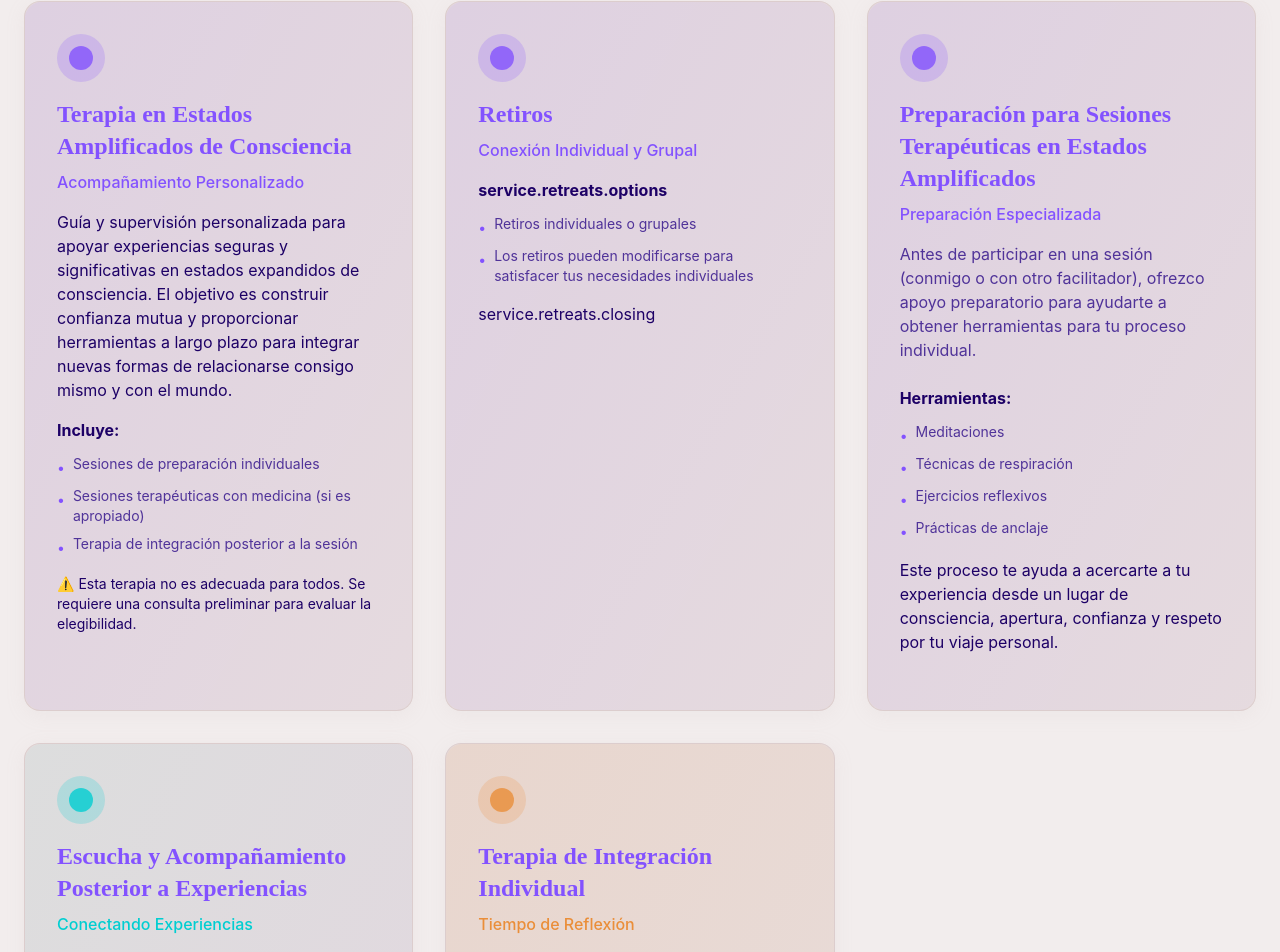
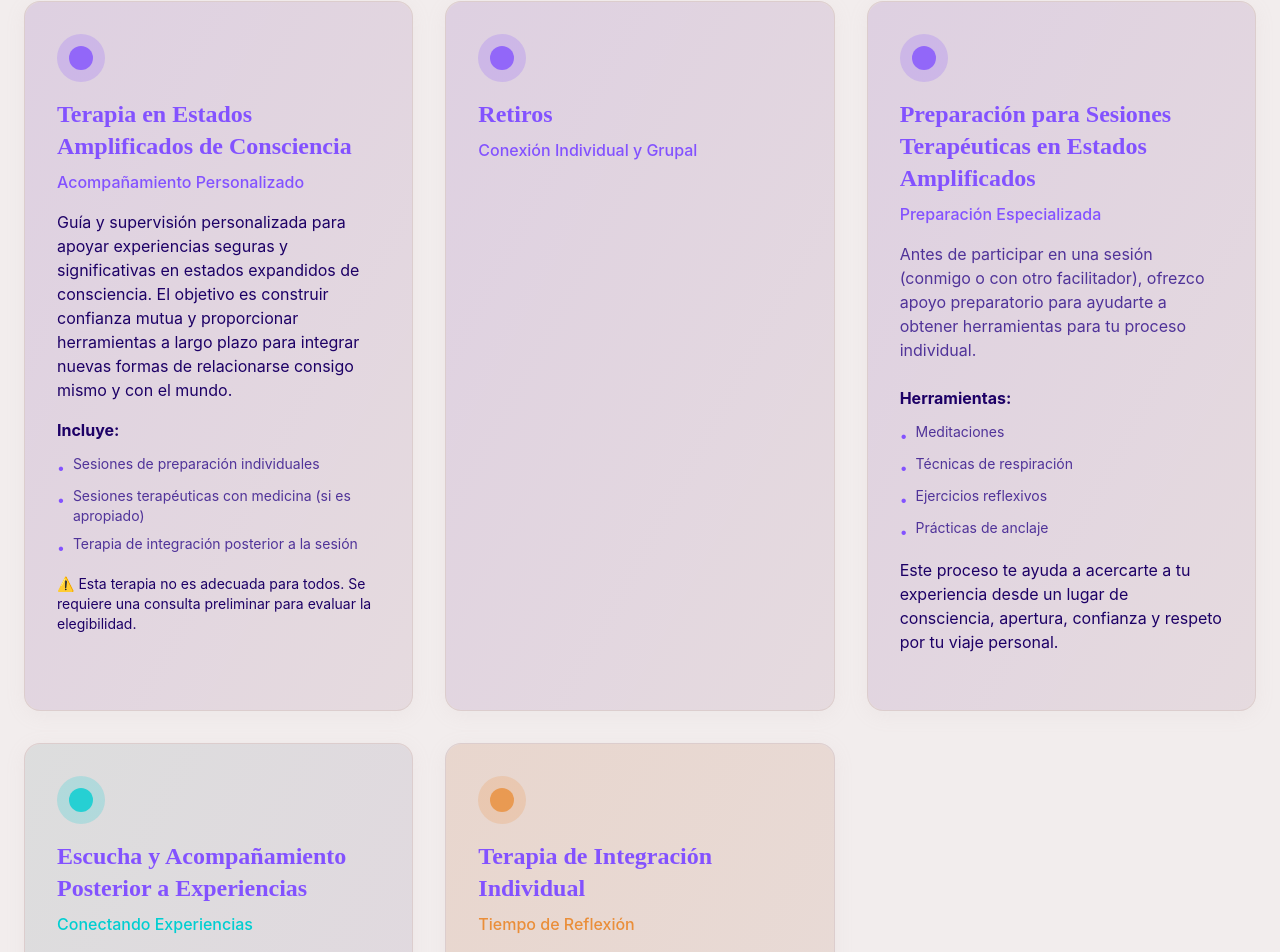
Before and after one commit to loveruleslife/paocha-mindbloom-site, a React (Vite) app: page / in a window 1280 px wide. Shown: the part 2986-3938 px from the top of the page. Built offline with nearby package versions, Linux system fonts and the light colour scheme; the HTML template or start-up script is replaced by a standard one.

Commit message:
Fix display issue

```diff
--- a/src/components/Services.tsx
+++ b/src/components/Services.tsx
@@ -15,7 +15,7 @@ const Services = () => {
         'service.accompaniment.details.list': ['Frecuencia: Una vez por semana (2 horas cada una)', 'Idioma: Inglés o Español', 'Precio: $25 USD por sesión por persona', 'Rango de edad: 21–80 años'],
         'service.ceremonies.includes.list': ['Sesiones de preparación individuales', 'Sesiones terapéuticas con medicina (si es apropiado)', 'Terapia de integración posterior a la sesión'],
         'service.ceremonies.features': ['12 sesiones previas (3 meses)', 'Terapia con psicodélicos', '4 sesiones de integración', 'Acompañamiento personalizado'],
-        'service.retreats.options.list': ['Retiros individuales o grupales', 'Los retiros pueden modificarse para satisfacer tus necesidades individuales'],
+        'service.retreats.options.list': [],
         'service.preparation.tools.list': ['Meditaciones', 'Técnicas de respiración', 'Ejercicios reflexivos', 'Prácticas de anclaje'],
         'service.integration.gain.list': ['Indicaciones reflexivas y de autoanálisis', 'Apoyo emocional y psicológico', 'Conexión grupal e ideas compartidas'],
         'service.integration.details.list': ['Duración: 2 horas', 'Idioma: Inglés o Español', 'Precio: $25 USD por persona'],
@@ -29,7 +29,7 @@ const Services = () => {
         'service.accompaniment.details.list': ['Frequency: Once per week (2 hours each)', 'Language: English or Spanish', 'Price: $25 USD per session per person', 'Age range: 21–80 years'],
         'service.ceremonies.includes.list': ['One-on-one preparation sessions', 'Therapeutic sessions with medicine (if appropriate)', 'Post-session integration therapy'],
         'service.ceremonies.features': ['12 prior sessions (3 months)', 'Psychedelic therapy', '4 integration sessions', 'Personalized accompaniment'],
-        'service.retreats.options.list': ['Individual or group retreats', 'Retreats can be modified to meet your individual needs'],
+        'service.retreats.options.list': [],
         'service.preparation.tools.list': ['Meditations', 'Breathing techniques', 'Reflective Exercises', 'Grounding Practices'],
         'service.integration.gain.list': ['Reflective and self-analysis prompts', 'Emotional and psychological support', 'Group connection and shared insights'],
         'service.integration.details.list': ['Duration: 2 hours', 'Language: English or Spanish', 'Price: $25 USD per person'],
```
